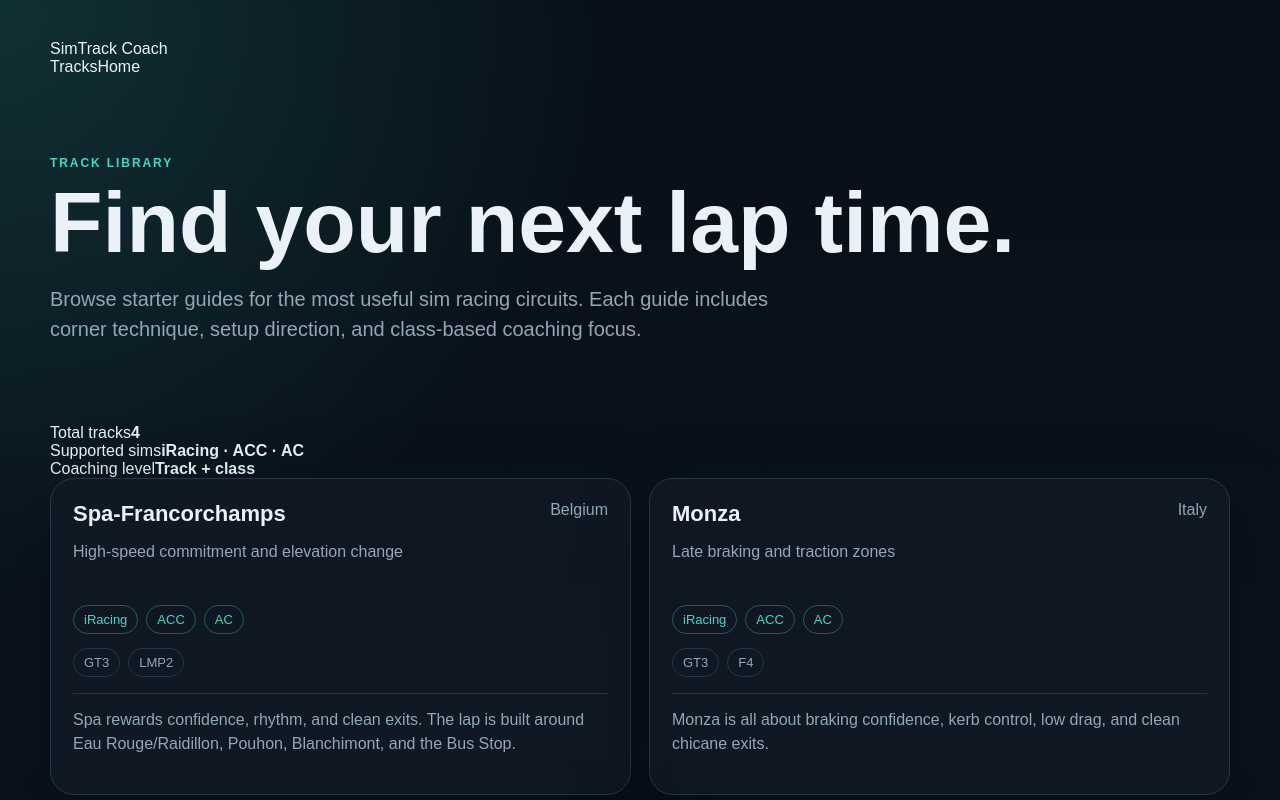
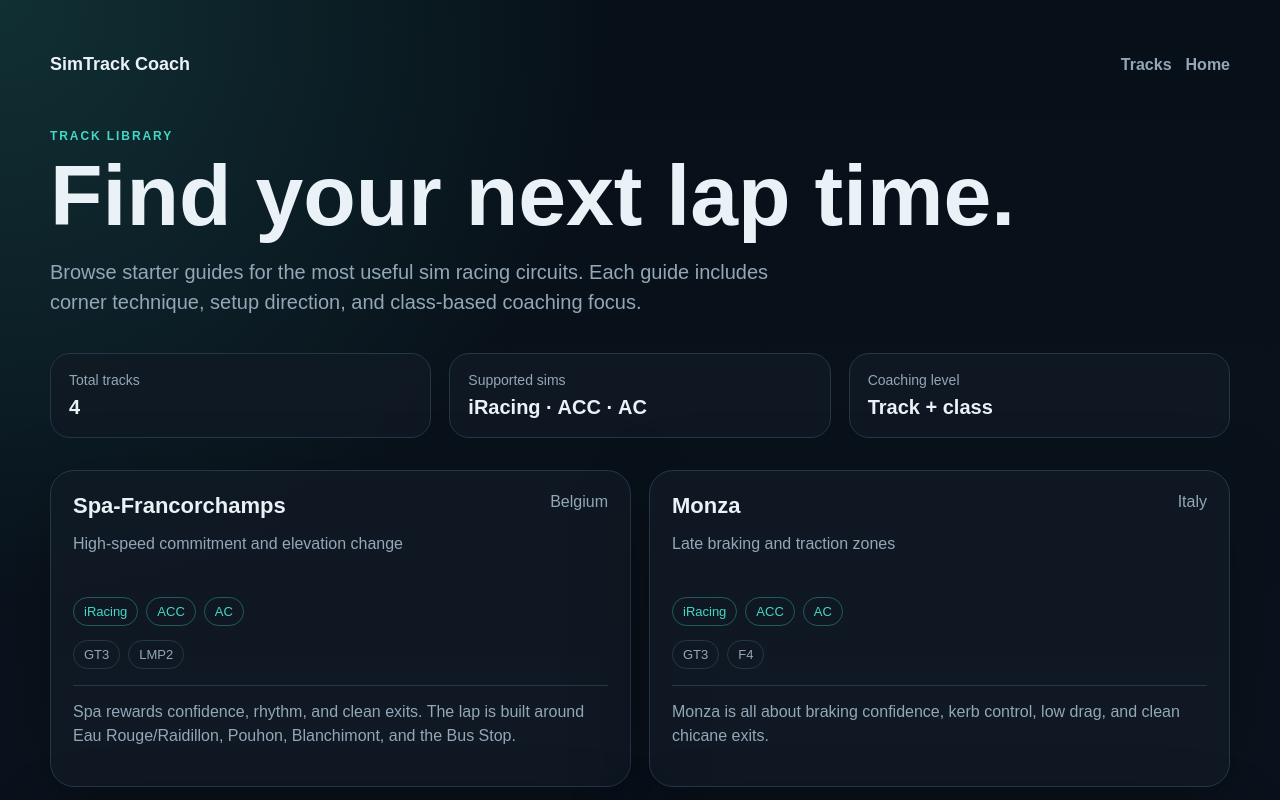
Before and after one commit to sokeeffe89/simtrack-coach, a Next.js app: page /tracks in a window 1280 px wide. Shown: the top 800 px of the page. Built offline with nearby package versions, Linux system fonts and the light colour scheme.

Commit message:
Update globals.css

```diff
--- a/app/globals.css
+++ b/app/globals.css
@@ -243,3 +243,90 @@ h3 {
     padding-top: 40px;
   }
 }
+
+.nav {
+  display: flex;
+  align-items: center;
+  justify-content: space-between;
+  gap: 16px;
+  margin-bottom: 28px;
+  padding: 14px 0;
+}
+
+.nav div {
+  display: flex;
+  gap: 14px;
+  flex-wrap: wrap;
+}
+
+.nav a {
+  color: var(--muted);
+  font-weight: 700;
+}
+
+.nav a:hover,
+.logo {
+  color: var(--text) !important;
+}
+
+.logo {
+  font-size: 18px;
+}
+
+.rowHeader {
+  display: flex;
+  justify-content: space-between;
+  gap: 18px;
+  align-items: end;
+}
+
+.libraryHero {
+  margin-top: 40px;
+  margin-bottom: 36px;
+}
+
+.filterPanel {
+  display: grid;
+  grid-template-columns: repeat(3, 1fr);
+  gap: 18px;
+  margin: 24px 0;
+}
+
+.filterPanel div {
+  background: rgba(16, 26, 36, 0.88);
+  border: 1px solid var(--line);
+  border-radius: 20px;
+  padding: 18px;
+}
+
+.filterPanel span {
+  display: block;
+  color: var(--muted);
+  font-size: 14px;
+  margin-bottom: 8px;
+}
+
+.filterPanel strong {
+  font-size: 20px;
+}
+
+.sectionCompact {
+  margin-top: 32px;
+}
+
+@media (max-width: 820px) {
+  .rowHeader,
+  .filterPanel {
+    grid-template-columns: 1fr;
+  }
+
+  .rowHeader {
+    align-items: start;
+    flex-direction: column;
+  }
+
+  .nav {
+    align-items: flex-start;
+    flex-direction: column;
+  }
+}
```
